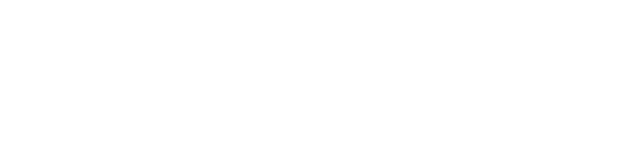
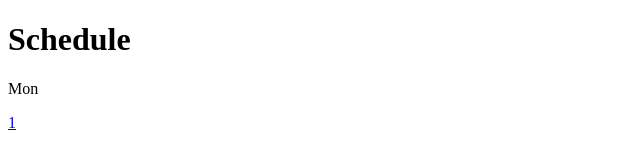
Before and after one commit to imachan7/univ_class_evaluation, a plain HTML site: page html/home.html in a window 1280 px wide. Shown: the whole page, without its empty margins (0-640 px from the left). Drawn offline with Linux system fonts and the light colour scheme.

Commit message:
home.htmlを生成. テストで月曜1コマ目のみ表示. コマを選択したらperiod_classes.htmlへ遷移.

```diff
--- a/html/home.html
+++ b/html/home.html
@@ -1,13 +1,20 @@
 <!-- ホーム画面のhtml -->
 <!-- 時間割の表示 -->
+<!-- 時間割上を押すとその時間に存在する授業を確認することができる -->
+<!-- 時間割を押すとperiod_class.htmlへ遷移-->
 <!DOCTYPE html>
 <html>
     <head>
         <meta charest="utf-8">
-        <title></title>
+        <title>Home</title>
     </head>
     <body>
+        <h1>Schedule</h1>
 
+        <!-- テスト用に生成-->
+        <!-- 時間割は表にして表示？-->
+        <p>Mon</p>
+        <a href="period_classes.html">1</a>
     </body>
 
 </html>
```
